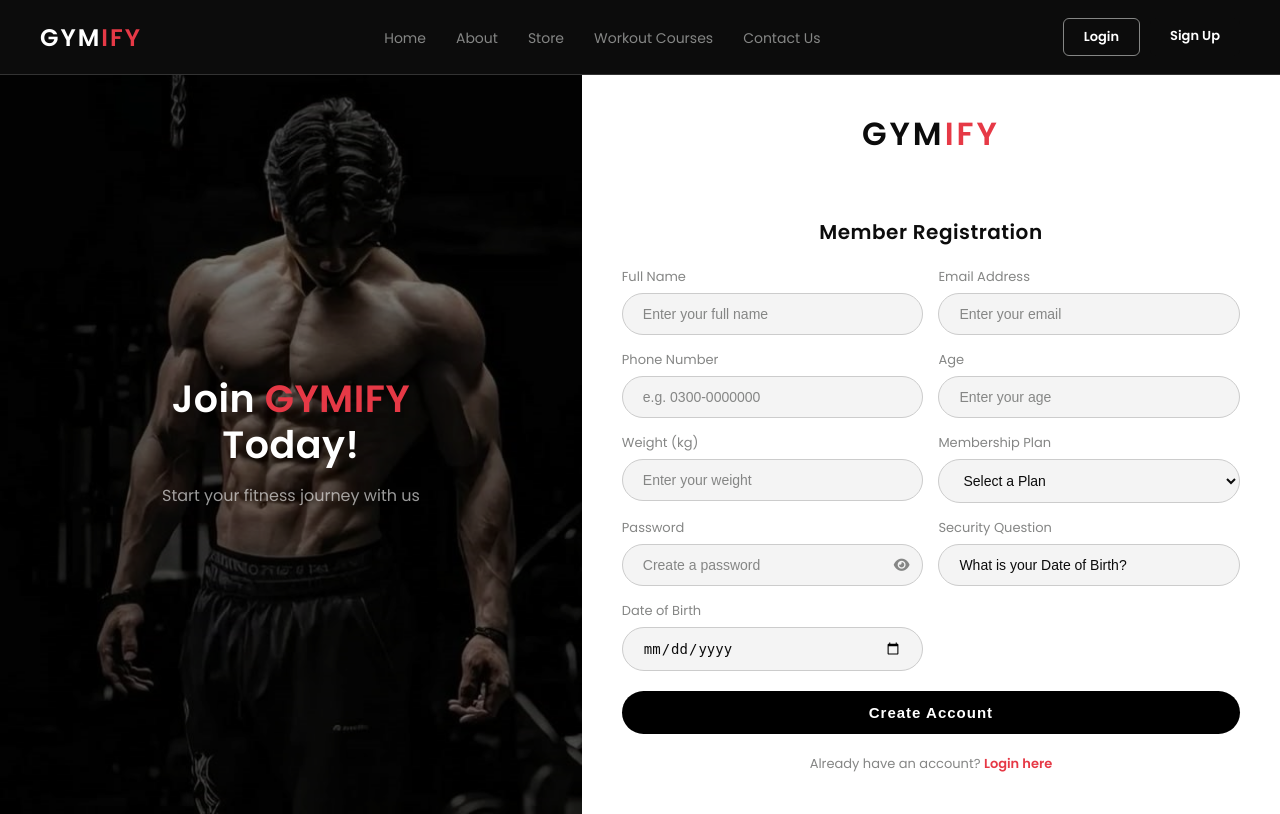
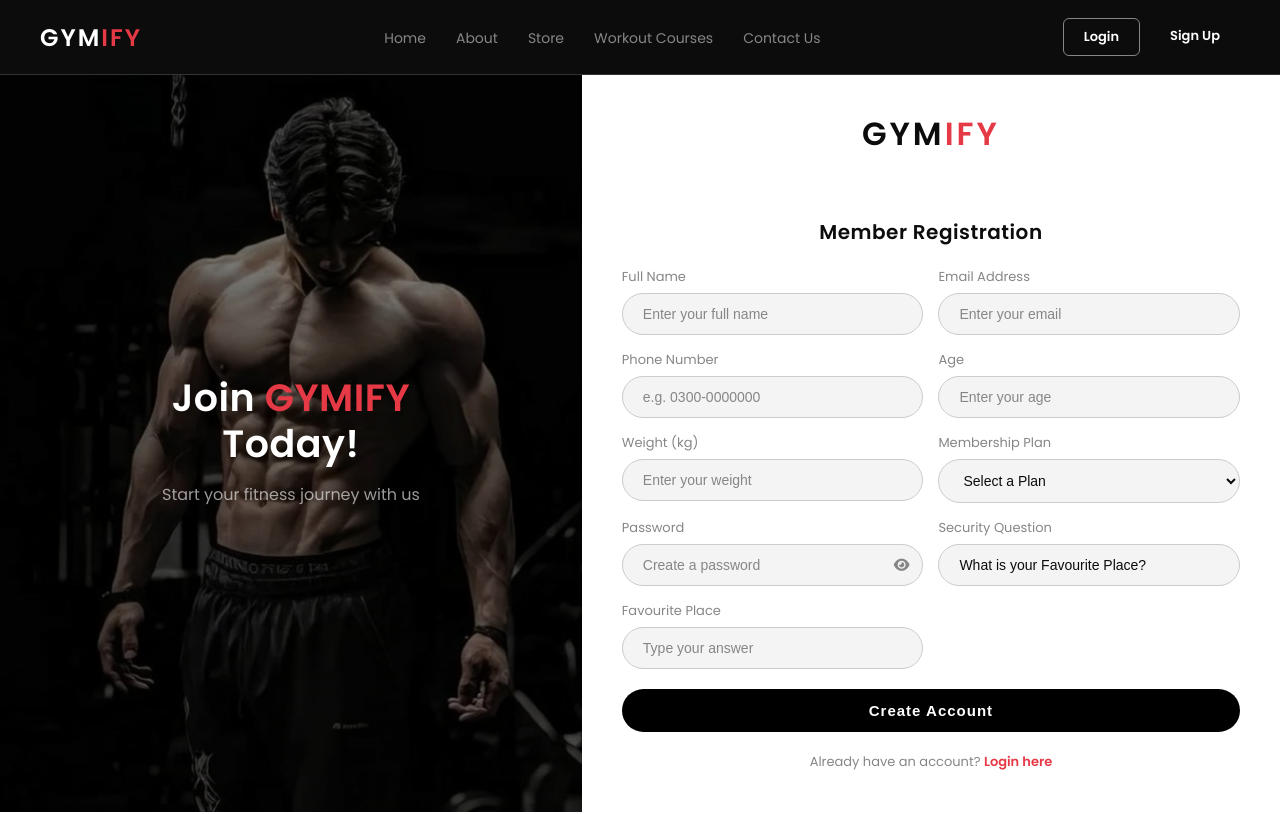
Before and after one commit to careerbuilder21/gymify-project, a Django app: page /register/ in a window 1280 px wide. Run offline with Django 5.2, Linux system fonts and the light colour scheme.

Commit message:
Latest changes

```diff
--- a/templates/admin/trainers.html
+++ b/templates/admin/trainers.html
@@ -117,8 +117,8 @@
                             <input type="number" name="salary" placeholder="Monthly salary">
                         </div>
                         <div class="form-group">
-                            <label>Security Answer (Date of Birth)</label>
-                            <input type="text" name="security_answer" placeholder="Date of Birth" required>
+                            <label>Security Answer (Favourite Place)</label>
+                            <input type="text" name="security_answer" placeholder="Favourite Place" required>
                         </div>
                     </div>
                     <br>
@@ -204,7 +204,7 @@
                         <input type="text" name="phone" id="edit_trainer_phone">
                     </div>
                     <div class="form-group">
-                        <label>Security Answer (Date of Birth)</label>
+                        <label>Security Answer (Favourite Place)</label>
                         <input type="text" name="security_answer" id="edit_trainer_security">
                     </div>
                     <div class="form-group">
--- a/templates/register.html
+++ b/templates/register.html
@@ -116,12 +116,12 @@
 
                         <div class="lf-group">
                             <label>Security Question</label>
-                            <input type="text" value="What is your Date of Birth?" disabled class="reg-disabled-input">
+                            <input type="text" value="What is your Favourite Place?" disabled class="reg-disabled-input">
                         </div>
 
                         <div class="lf-group">
-                            <label>Date of Birth</label>
-                            <input type="date" name="security_answer" autocomplete="off" required>
+                            <label>Favourite Place</label>
+                            <input type="text" placeholder="Type your answer" name="security_answer"required>
                         </div>
 
                     </div>
--- a/templates/security_question.html
+++ b/templates/security_question.html
@@ -42,7 +42,7 @@
                 <p style="color:#858685;font-size:14px;
                       text-align:center;margin-bottom:20px;">
                     <i class="fas fa-lock"></i>
-                    What is your Date of Birth?
+                    What is your Favourite Place?
                 </p>
 
                 <form method="POST" action="/security-question/" autocomplete="off">
```
